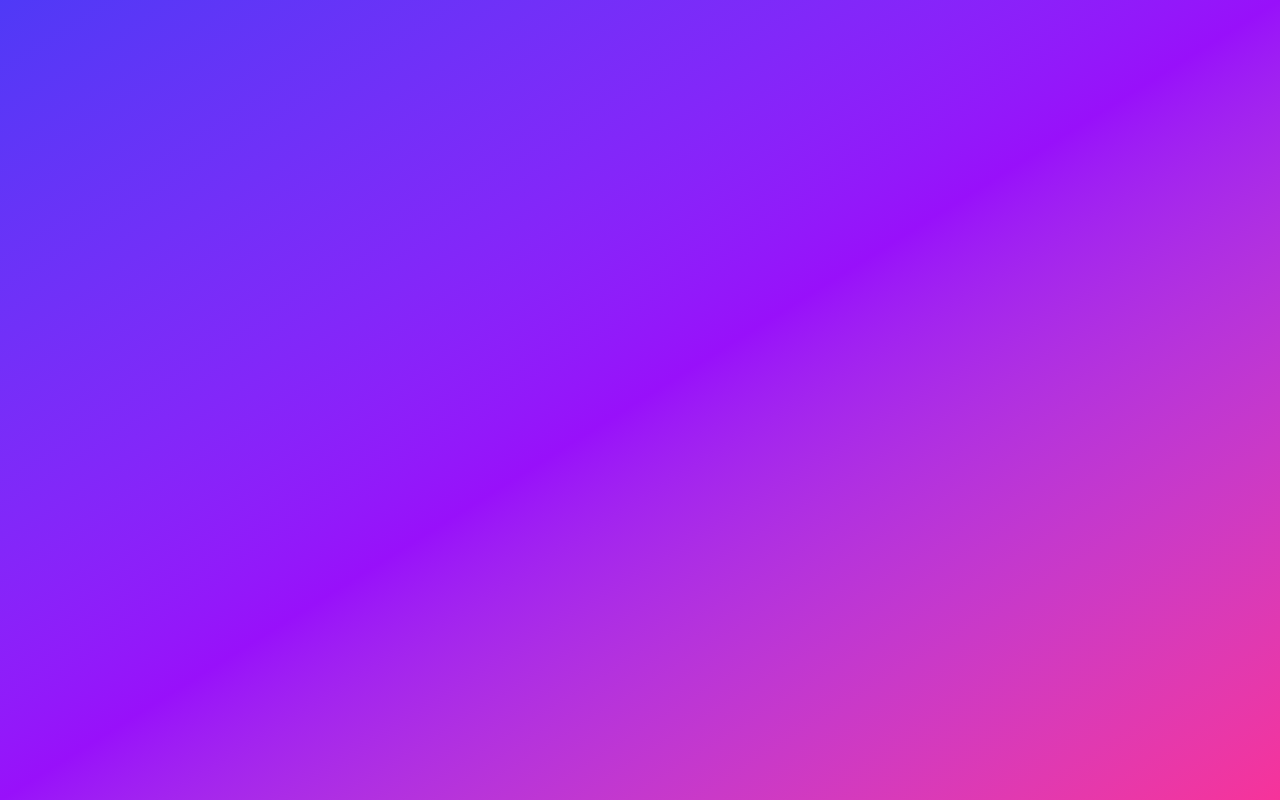
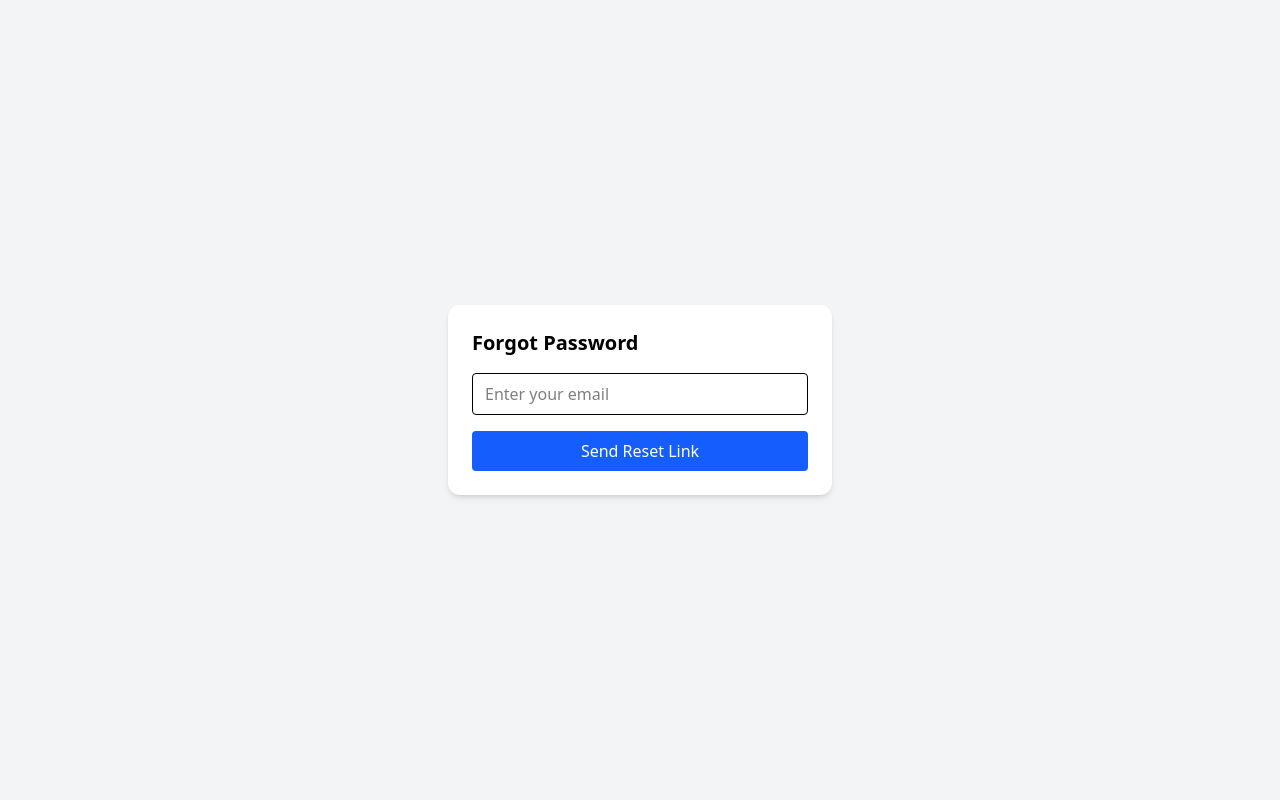
Before and after one commit to ANESSABO0421/expressProject, a React (Vite) app in the folder client/: page /forgotPassword in a window 1280 px wide. Built offline with nearby package versions, Linux system fonts and the light colour scheme.

Commit message:
forgot password

```diff
--- a/client/src/pages/ForgotPassword.jsx
+++ b/client/src/pages/ForgotPassword.jsx
@@ -1,14 +1,47 @@
-import React from "react";
-import SignupForm from "../components/SignupForm";
-import { easeOut, motion } from "framer-motion";
-import { useState } from "react";
-
+import React, { useState } from "react";
+import axios from "axios";
+import { ToastContainer, toast } from "react-toastify";
+import "react-toastify/dist/ReactToastify.css";
 
 const ForgotPassword = () => {
+  const [email, setEmail] = useState("");
+
+  const handleSubmit = async (e) => {
+    e.preventDefault();
+    try {
+      const res = await axios.post(
+        "https://backendlumio.onrender.com/apis/sendresetlink",
+        { email }
+      );
+      toast.success(res.data);
+    } catch (err) {
+      toast.error(err.response?.data || "Something went wrong");
+    }
+  };
 
   return (
-    <div className=" h-screen w-full bg-gradient-to-br from-indigo-600 via-purple-600 to-pink-500 ">
-
+    <div className="flex justify-center items-center h-screen bg-gray-100">
+      <form
+        onSubmit={handleSubmit}
+        className="bg-white p-6 rounded-xl shadow-md w-96"
+      >
+        <h2 className="text-xl font-bold mb-4">Forgot Password</h2>
+        <input
+          type="email"
+          placeholder="Enter your email"
+          value={email}
+          onChange={(e) => setEmail(e.target.value)}
+          required
+          className="w-full border px-3 py-2 rounded mb-4"
+        />
+        <button
+          type="submit"
+          className="w-full bg-blue-600 text-white py-2 rounded hover:bg-blue-700"
+        >
+          Send Reset Link
+        </button>
+      </form>
+      <ToastContainer position="top-right" autoClose={3000} />
     </div>
   );
 };
```
Also changed, not shown: 1 other file (tests, documents, lock files or other folders).
